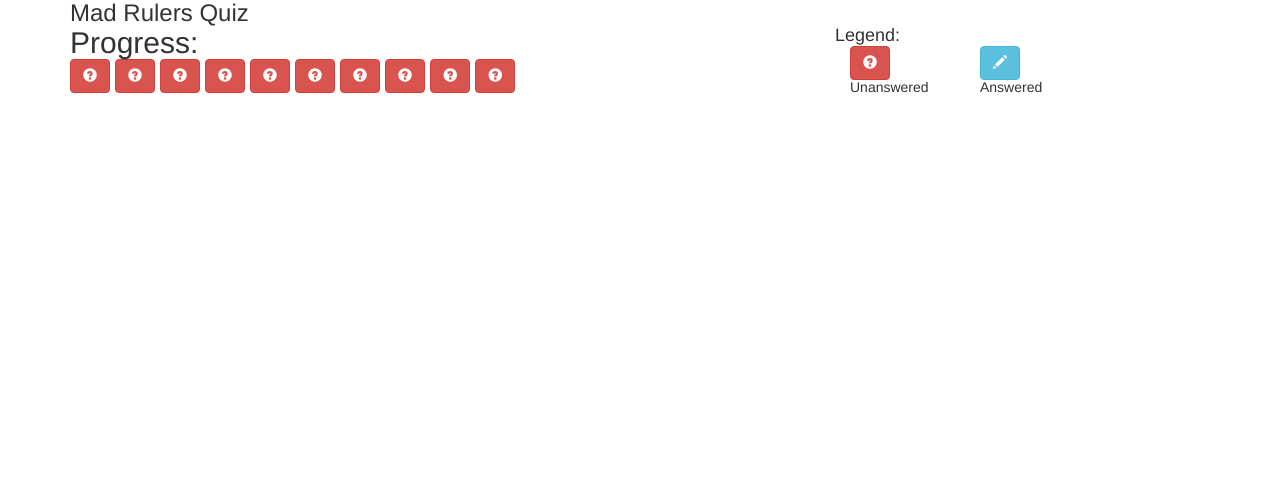
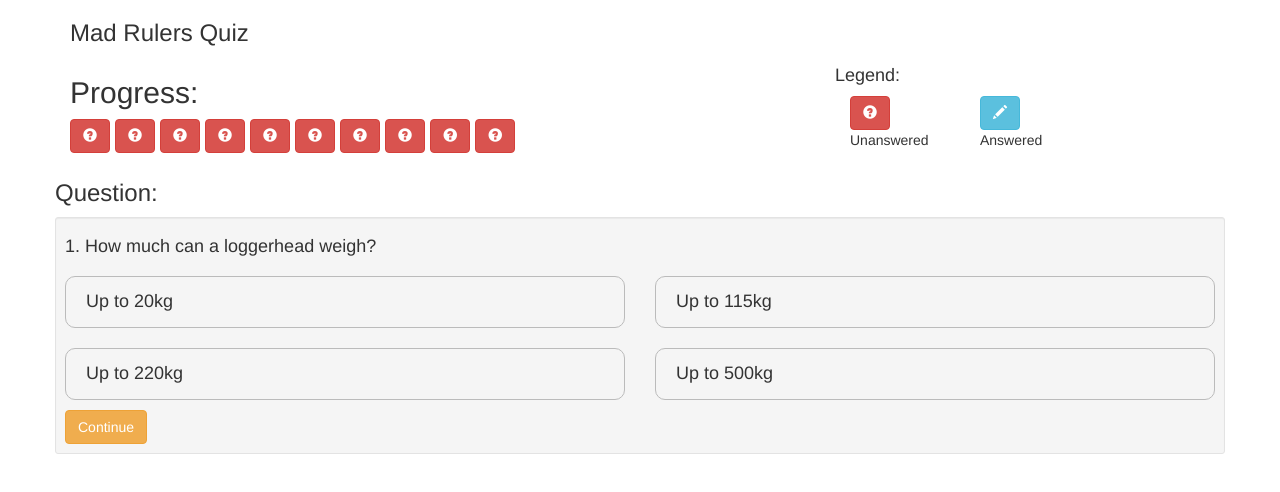
Before and after one commit to Marcin-Wiglusz/AngularJS-Quiz, a website: page index.html in a window 1280 px wide. Both pictures are taken after typing "Sample" into the empty fields and a click on the button "Start Quiz". Drawn offline with nearby package versions, Linux system fonts and the light colour scheme.

Commit message:
adding answers

```diff
--- a/app/controllers/quiz.js
+++ b/app/controllers/quiz.js
@@ -10,6 +10,13 @@
 
       this.quizFactory = quizFactoryData;
       this.questionsService = questionsServiceData;
+      this.activeQuestion = 0;
+
+
+      this.questionAnswered = function questionAnswered() {
+
+
+      }
 
     }
 })();
--- a/index.html
+++ b/index.html
@@ -148,6 +148,32 @@
             </div>
           </div>
         </div>
+
+        <!-- Question -->
+
+        <div class = "row">
+          <h3>Question:</h3>
+          <div class = "well well-sm">
+            <div class = "row">
+              <div class = "col-xs-12">
+                <h4>{{quiz.activeQuestion + 1 + ". " + quiz.questionsService.quizQuestions[quiz.activeQuestion].text}}</h4>
+                <div class = "row">
+                  <div
+                    class = "col-sm-6"
+                    ng-repeat = "answer in quiz.questionsService.quizQuestions[quiz.activeQuestion].possibilities">
+                    <h4 class = "answer">{{answer.answer}}</h4>
+                  </div>
+                </div>
+              </div>
+            </div>
+            <button
+              class = "btn btn-warning"
+              ng-clic = "questionAnswered()">Continue
+            </button>
+          </div>
+
+
+        </div>
       </div>
     </div>
 
--- a/styles/css/main.css
+++ b/styles/css/main.css
@@ -1,6 +1,16 @@
-@import 'normalize.css';
+/*@import 'normalize.css';*/
 
 .list-img {
   /*width: 100%;*/
   height: 150px;
 }
+
+.answer {
+  padding: 15px 20px;
+  border-radius: 10px;
+  border: solid 1px #bbb;
+}
+
+.answer:hover {
+  cursor: pointer;
+}
```
